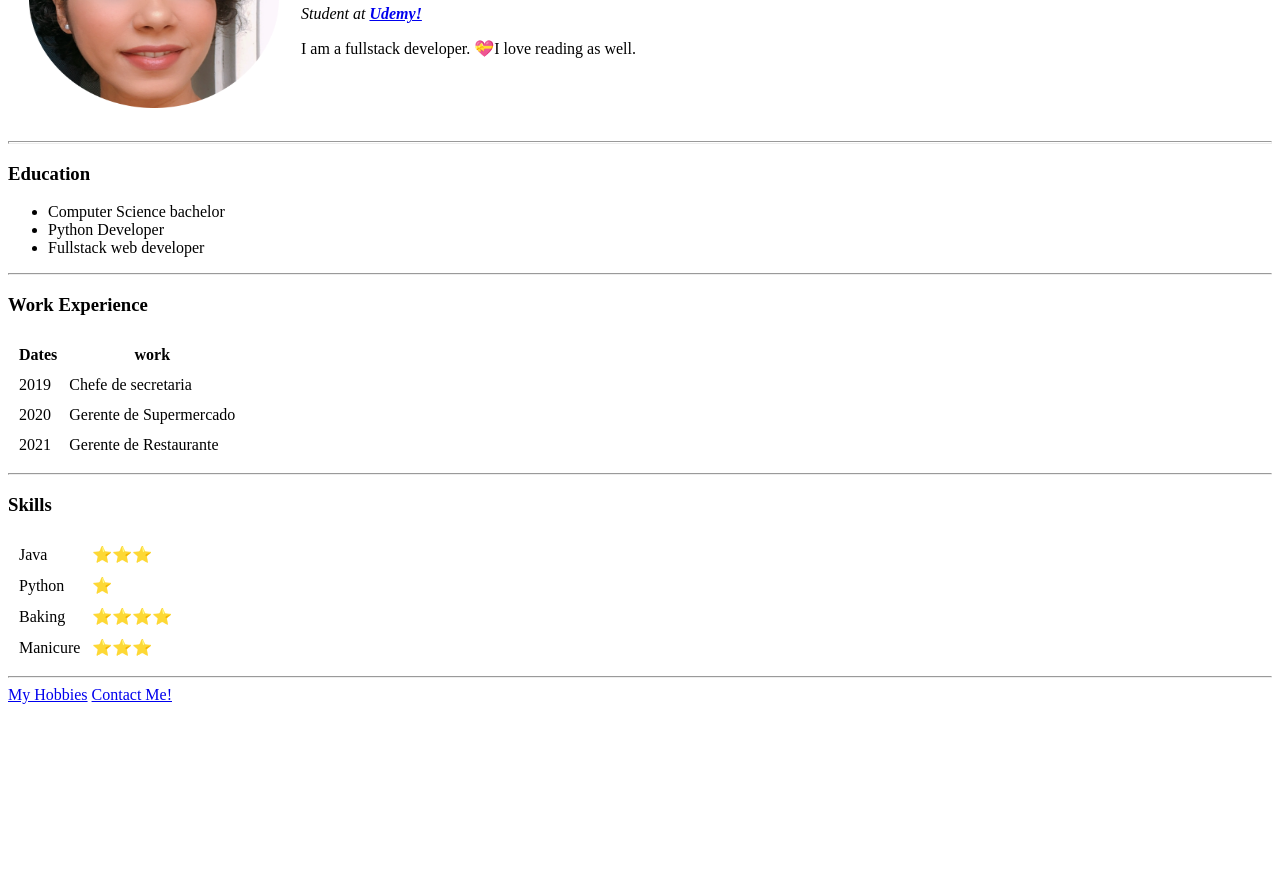
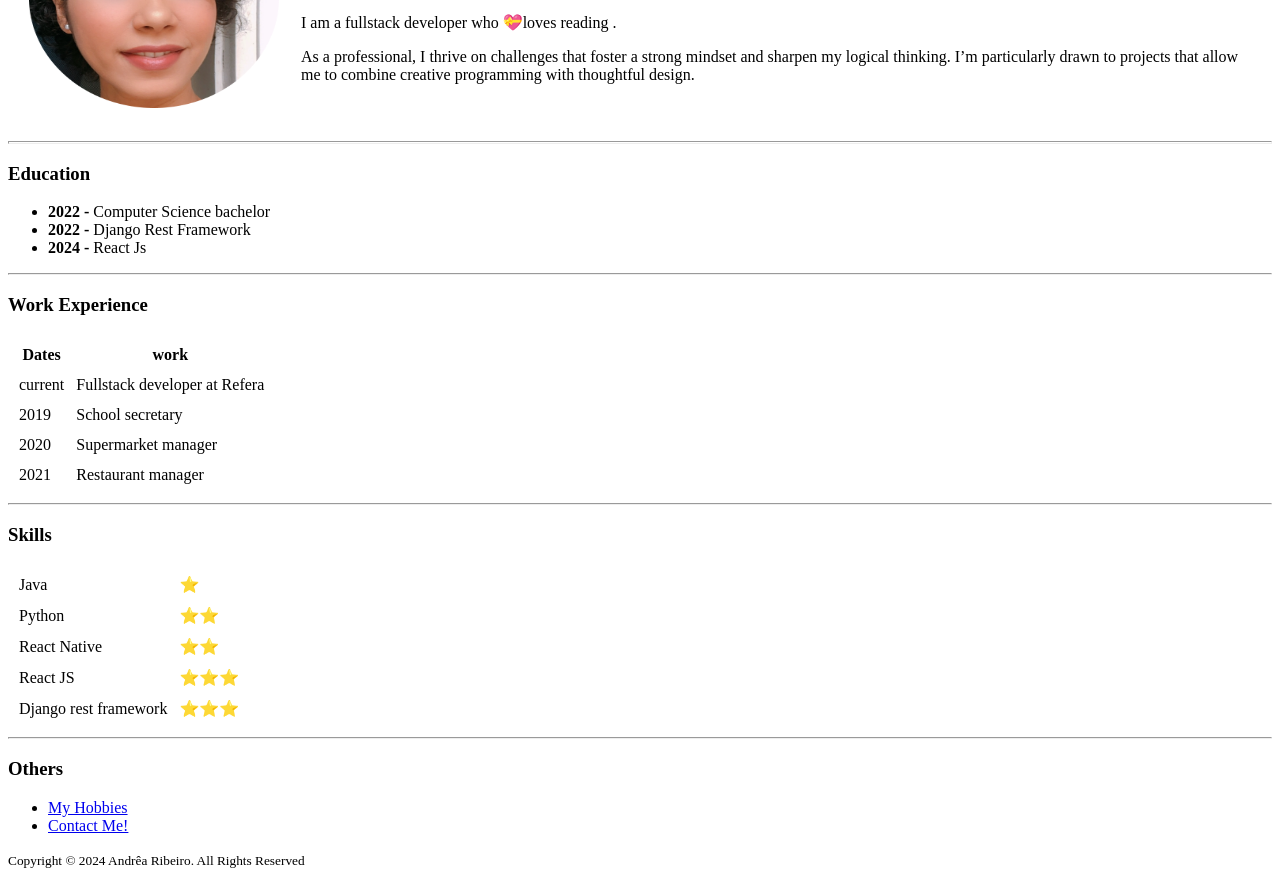
Before and after one commit to Andrea-Ribeiro/cv, a plain HTML site: page index.html in a window 1280 px wide. Shown: the part 141-1018 px from the top of the page. Before the commit the page ends 853 px from the top, so only its background shows below. Drawn offline with Linux system fonts and the light colour scheme.

Commit message:
Adding new skills to cv

```diff
--- a/index.html
+++ b/index.html
@@ -10,16 +10,18 @@
   <table cellspacing="20">
     <td><img src="images/IMG_0978-modified.png" alt="andrea profile picture" width="250" height="220" ></td>
     <td><h1>Andrêa Ribeiro</h1>
-    <p><em>Student at <strong><a href="https://www.udemy.com/">Udemy!</a></strong></em></p>
-    <p>I am a fullstack developer. 💝I love reading as well.</p></td>
+    <p><em>Fullstack developer at <strong>Refera</strong></em></p>
+    <p>I am a fullstack developer who 💝loves reading .</p>
+    <p>As a professional, I thrive on challenges that foster a strong mindset and sharpen my logical thinking. I’m particularly drawn to projects that allow me to combine creative programming with thoughtful design.</p>
+  </td>
   </table>
 
   <hr size="3">
   <h3>Education</h3>
   <ul>
-    <li>Computer Science bachelor</li>
-    <li>Python Developer</li>
-    <li>Fullstack web developer</li>
+    <li><b>2022 - </b>Computer Science bachelor</li>
+    <li><b>2022 - </b>Django Rest Framework</li>
+    <li><b>2024 - </b>React Js</li>
   </ul>
 
   <hr>
@@ -32,16 +34,20 @@
       </tr>
     </thead>
     <tr>
+      <td>current</td>
+      <td>Fullstack developer at Refera</td>
+    </tr>
+    <tr>
       <td>2019</td>
-      <td>Chefe de secretaria</td>
+      <td>School secretary</td>
     </tr>
     <tr>
       <td>2020</td>
-      <td>Gerente de Supermercado</td>
+      <td>Supermarket manager</td>
     </tr>
     <tr>
       <td>2021</td>
-      <td>Gerente de Restaurante</td>
+      <td>Restaurant manager</td>
     </tr>
   </table>
 
@@ -51,24 +57,36 @@
   <table cellspacing="10">
     <tr>
       <td>Java</td>
-      <td>⭐⭐⭐</td>
+      <td>⭐</td>
     </tr>
     <tr>
       <td>Python</td>
-      <td>⭐</td>
+      <td>⭐⭐</td>
     </tr>
     <tr>
-      <td>Baking</td>
-      <td>⭐⭐⭐⭐</td>
+      <td>React Native</td>
+      <td>⭐⭐</td>
     </tr>
-    <tr>
-      <td>Manicure</td>
-      <td>⭐⭐⭐</td>
-    </tr>
+  <tr>
+    <td>React JS</td>
+    <td>⭐⭐⭐</td>
+  </tr>
+  <tr>
+    <td>Django rest framework</td>
+    <td>⭐⭐⭐</td>
+  </tr>
   </table>
   <hr>
-  <a href="hobbies.html">My Hobbies</a>
-  <a href="contact.html">Contact Me!</a>
+
+  <h3>Others</h3>
+  <ul>
+    <li><a href="hobbies.html">My Hobbies</a></li>
+    <li><a href="contact.html">Contact Me!</a></li>
+  </ul>
+
+
 
 </body>
+
+<footer><small>Copyright © 2024 Andrêa Ribeiro. All Rights Reserved</small></footer>
 </html>
```
Also changed, not shown: contact.html (+8 -7 lines), hobbies.html (+1 -0 lines).
